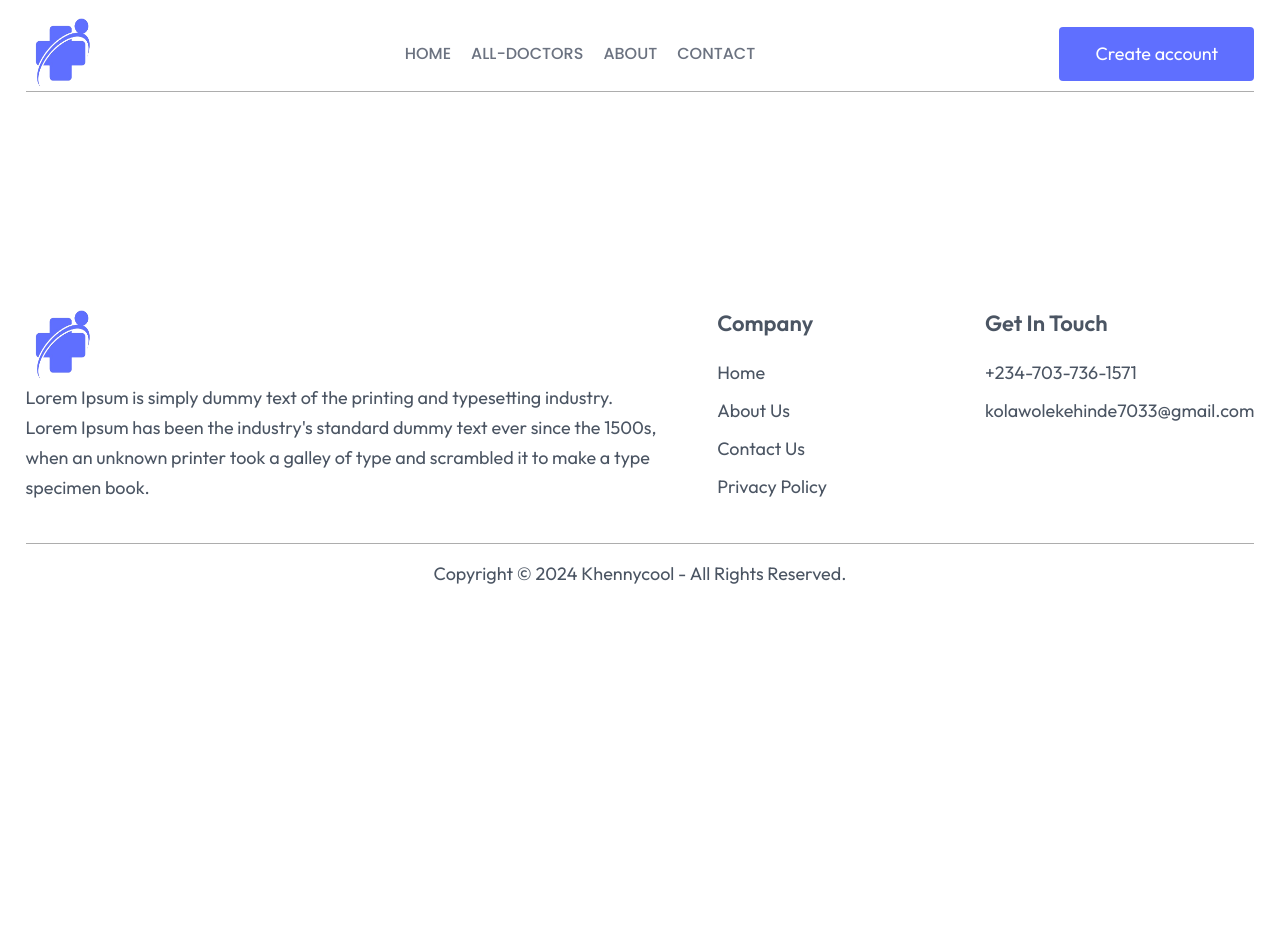
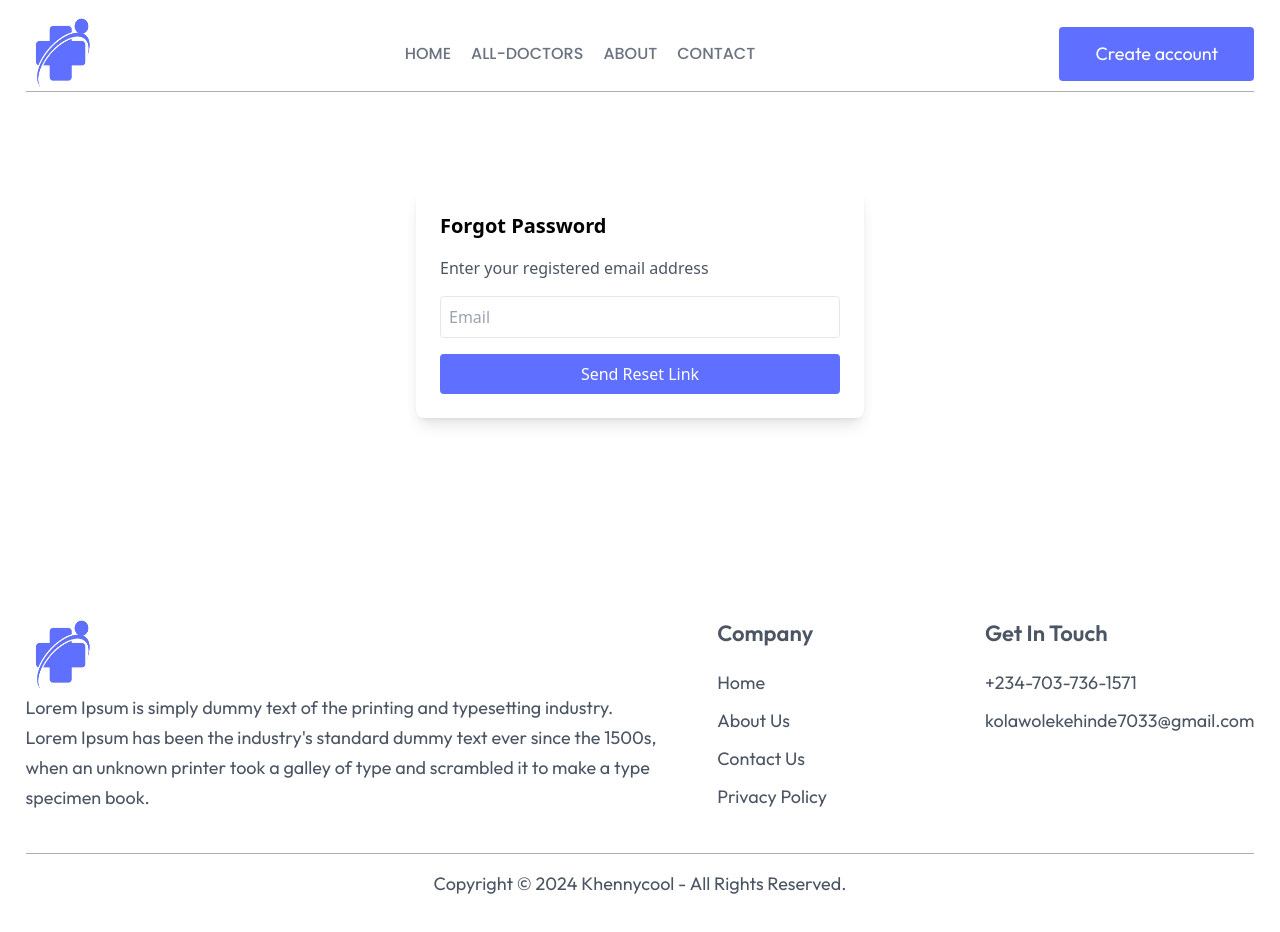
Before and after one commit to Kolawole-kehinde/Doctors-Appointment-App, a React (Vite) app: page /auth/forgot-password in a window 1280 px wide. Shown: the top 932 px of the page. Before the commit the page ends 800 px from the top, so only its background shows below. Built offline with nearby package versions, Linux system fonts and the light colour scheme; no server answers; the database is empty.

Commit message:
ForgotPasswordPage completed

```diff
--- a/src/App.jsx
+++ b/src/App.jsx
@@ -12,6 +12,7 @@ import MyAppointment from './Pages/MyAppointment'
 import Navbar from "./Components/layout/Navbar";
 import Footer from "./Components/layout/Footer";
 import ProtectedRoute from "./Components/ProtectedRoute/ProtectedRoute";
+import ForgotPasswordPage from "./Pages/auth/ForgotPasswordPage";
 
 const App = () => {
   return (
@@ -23,6 +24,7 @@ const App = () => {
     <Route path="auth">
       <Route path="login" element={<LoginPage />} />
       <Route path="register" element={<RegisterPage />} />
+      <Route path="forgot-password" element={<ForgotPasswordPage />} />
     </Route>
 
     {/* Public Routes */}
--- /dev/null
+++ b/src/Pages/auth/ForgotPasswordPage.jsx
@@ -0,0 +1,67 @@
+
+import { zodResolver } from '@hookform/resolvers/zod';
+import React, { useState } from 'react';
+import { z } from 'zod';
+import { supabase } from '../../libs/supabase';
+import toast from 'react-hot-toast';
+import { useForm } from 'react-hook-form';
+
+
+const forgotSchema = z.object({
+  email: z.string().email("Invalid email address"),
+});
+
+const ForgotPasswordPage = () => {
+  const [loading, setLoading] = useState(false);
+
+  const { register,
+    handleSubmit,
+    formState } = useForm({
+    resolver: zodResolver(forgotSchema),
+  });
+
+  const { errors } = formState || {};  // Safeguard to ensure `errors` is not undefined
+
+  const onSubmit = async ({ email }) => {
+    setLoading(true);
+    const { error } = await supabase.auth.resetPasswordForEmail(email, {
+      redirectTo: `${window.location.origin}/auth/reset-password`,
+    });
+
+    if (error) {
+      toast.error("Failed to send reset link. Please try again.");
+    } else {
+      toast.success("If this email exists, a reset link has been sent.");
+    }
+
+    setLoading(false);
+  };
+
+  return (
+    <form
+      onSubmit={handleSubmit(onSubmit)}
+      className="max-w-md mx-auto mt-20 p-6 bg-white shadow-lg rounded-lg space-y-4"
+    >
+      <h2 className="text-xl font-semibold">Forgot Password</h2>
+      <p className="text-gray-600">Enter your registered email address</p>
+
+      <input
+        type="email"
+        placeholder="Email"
+        className="w-full p-2 border rounded"
+        {...register("email")}
+      />
+      {errors.email && <p className="text-red-500 text-sm">{errors.email.message}</p>}
+
+      <button
+        type="submit"
+        className="w-full bg-primary text-white py-2 rounded hover:scale-105 transition"
+        disabled={loading}
+      >
+        {loading ? "Sending..." : "Send Reset Link"}
+      </button>
+    </form>
+  );
+};
+
+export default ForgotPasswordPage;
```
